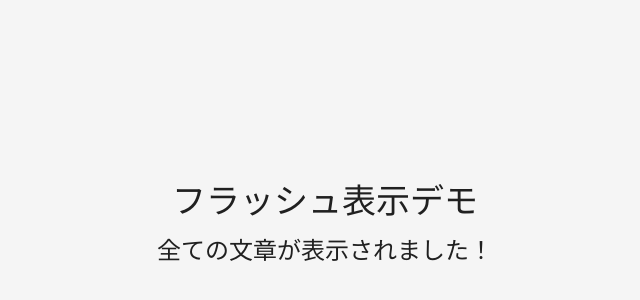
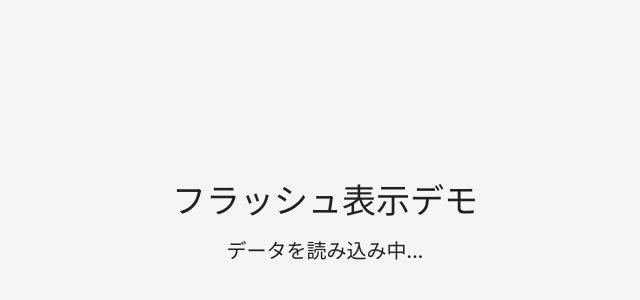
Before and after one commit to Hosi121/FlashReading, a React (Vite) app in the folder frontend/flashreading/: page /demo in a window 1280 px wide. Shown: the part 176-476 px from the top of the page, without its empty margins (315-955 px from the left). Built offline with nearby package versions, Linux system fonts and the light colour scheme.

Commit message:
feat: demoにreduxを実装

```diff
--- a/frontend/flashreading/src/FlashDisplay/FlashDisplayDemo.tsx
+++ b/frontend/flashreading/src/FlashDisplay/FlashDisplayDemo.tsx
@@ -1,12 +1,14 @@
 import React, { useState } from 'react';
+import { useSelector } from 'react-redux';
 import { Box, Typography } from '@mui/material';
 import { FlashDisplay } from './FlashDisplay';
-import { useLocation } from 'react-router-dom'; // useLocation をインポート
+import { RootState } from '../store';
 
 export const FlashDisplayDemo: React.FC = () => {
-    const location = useLocation(); // location を使用して渡された state を受け取る
-    const sentence = location.state?.sentence || ""; // 渡された sentence 全体を使用
     const [isComplete, setIsComplete] = useState(false);
+    const chatResponse = useSelector((state: RootState) => state.chat.response);
+
+    const sentence = chatResponse?.choices[0]?.message.content || "";
 
     const handleComplete = () => {
         setIsComplete(true);
@@ -26,7 +28,13 @@ export const FlashDisplayDemo: React.FC = () => {
                 フラッシュ表示デモ
             </Typography>
             {!isComplete ? (
-                <FlashDisplay sentences={[sentence]} onComplete={handleComplete} />
+                chatResponse ? (
+                    <FlashDisplay sentences={[sentence]} onComplete={handleComplete} />
+                ) : (
+                    <Typography variant="h6">
+                        データを読み込み中...
+                    </Typography>
+                )
             ) : (
                 <Typography variant="h5">
                     全ての文章が表示されました！
```
